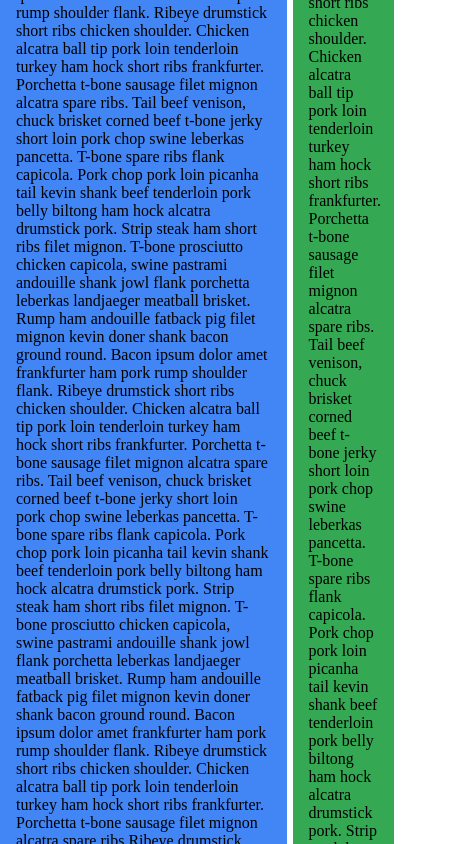
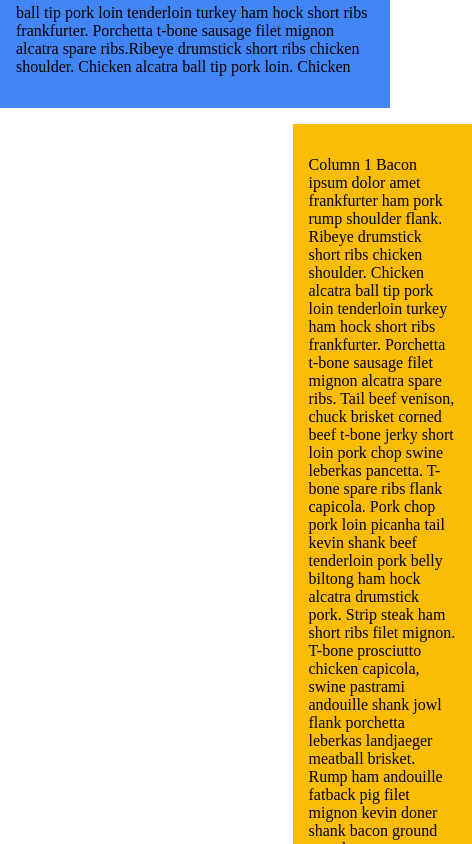
Before and after one commit to wrenwithers/mondrian, a plain HTML site: page index.html in a window 390 px wide. Shown: the part 1900-2744 px from the top of the page, 472 px wide, since content can reach past the window. Drawn offline with Linux system fonts and the light colour scheme.

Commit message:
Complete second breakpoint stylesheet, will work individually but not together

```diff
--- a/css/stylesheet.css
+++ b/css/stylesheet.css
@@ -44,6 +44,53 @@ body {
   margin: 1em 0em 0em 75%;
 }
 
-@media screen and (max-width:1299px) {
+@media only screen and (max-width:1299px)
+  {
+  *,
+  *::before,
+  *::after {
+    box-sizing: inherit;
+  }
 
+  html {
+    box-sizing: border-box;
+  }
+
+
+  body {
+    width: 100%;
+    margin: 0 auto;
+  }
+
+  #Main {
+    width: 100%;
+    height: 48.5%;
+    margin: 0 0 1em 0;
+    padding: 1em;
+    background-color: #4285F4;
+  }
+
+  .BoxContiner {
+  height: 48.5%;
+  width: 100%
+   background-color: #E18728;
+   display: inline-block;
+  }
+
+  .box {
+    width: 48.5%;
+    height: 48.5%;
+    padding: 1em;
+    display: inline block;
+  }
+
+  #Box1 {
+    float: left;
+    background-color: #FBBC05;
+  }
+
+  #Box2 {
+    float: right;
+    background-color: #34A853;
+  }
 }
--- /dev/null
+++ b/css/stylesheet1.css
@@ -0,0 +1,110 @@
+*,
+*::before,
+*::after {
+  box-sizing: inherit;
+}
+
+html {
+  box-sizing: border-box;
+}
+
+
+body {
+  width: 100%;
+  margin: 0 auto;
+}
+
+#Main {
+  width: 73%;
+  height: 100%;
+  margin: 0;
+  padding: 1em;
+  float: left;
+  background-color: #4285F4;
+}
+
+.BoxContiner {
+  float: right;
+ height: 100%;
+ width: 26%;
+ background-color: #E18728;
+}
+
+.box {
+  width: 26%;
+  height: 48%;
+  padding: 1em;
+}
+
+#Box1 {
+  float: none;
+  background-color: #FBBC05;
+  margin: 0em 0em 1em 75%;
+}
+
+#Box2 {
+  float: none;
+  background-color: #34A853;
+  margin: 1em 0em 0em 75%;
+}
+
+@media only screen and (max-width:1199px)
+  {
+    *,
+    *::before,
+    *::after {
+      box-sizing: inherit;
+    }
+
+    body {
+      float: none !important;
+    }
+
+    html {
+      box-sizing: border-box;
+    }
+
+
+    body {
+      width: 100%;
+      margin: 0 auto;
+    }
+
+    #Main {
+      width: 100%;
+      height: 48%;
+      margin: 0 0 1em 0;
+      padding: 1em;
+      background-color: #4285F4;
+    }
+
+    .BoxContiner {
+      height: 48%;
+      width: 100%;
+     background-color: #E18728;
+     border-style: dashed;
+     border-width: thin;
+     border-color: #000;
+     display: inline-block;
+    }
+
+    .box {
+      width: 46%;
+      height: 48%;
+      padding: 1em;
+      margin: 1em;
+      display: inline-block;
+    }
+
+    #Box1 {
+      float: left;
+      background-color: #FBBC05;
+      clear:both;
+    }
+
+    #Box2 {
+      float: right;
+      background-color: #34A853;
+      clear: both;
+    }
+}
--- /dev/null
+++ b/css/stylesheet2.css
@@ -0,0 +1,47 @@
+*,
+*::before,
+*::after {
+  box-sizing: inherit;
+}
+
+html {
+  box-sizing: border-box;
+}
+
+
+body {
+  width: 100%;
+  margin: 0 auto;
+}
+
+#Main {
+  width: 100%;
+  height: 48%;
+  margin: 0 0 1em 0;
+  padding: 1em;
+  float: none;
+  background-color: #4285F4;
+}
+
+.BoxContiner {
+  float: none;
+  height: 48%;
+  width: 100%;
+ background-color: #E18728;
+}
+
+.box {
+  width: 48%;
+  height: 48%;
+  padding: 1em;
+}
+
+#Box1 {
+  float: left;
+  background-color: #FBBC05;
+}
+
+#Box2 {
+  float: right;
+  background-color: #34A853;
+}
--- a/index.html
+++ b/index.html
@@ -2,8 +2,8 @@
 <html>
 
   <head>
-    <link href="css/stylesheet.css" rel="stylesheet" type="text/css" media="screen">
-    <meta name="viewport" content="width=device-width">
+    <link href="css/stylesheet1.css" rel="stylesheet" type="text/css" media="screen">
+    <meta name="viewport" content="width=device-width, initial-scale=1">
     <title>Mondrian</title>
   </head>
 
@@ -35,7 +35,7 @@
         Bacon ipsum dolor amet frankfurter ham pork rump shoulder flank. Ribeye drumstick short ribs chicken shoulder. Chicken alcatra ball tip pork loin tenderloin turkey ham hock short ribs frankfurter. Porchetta t-bone sausage filet mignon alcatra spare ribs.Ribeye drumstick short ribs chicken shoulder. Chicken alcatra ball tip pork loin. Chicken </p>
       </div>
 
-    <div class="BoxContainer">
+    <div class="BoxContainer" class="Clear">
       <div id="Box1" class="box">
         <p>Column 1
         Bacon ipsum dolor amet frankfurter ham pork rump shoulder flank. Ribeye drumstick short ribs chicken shoulder. Chicken alcatra ball tip pork loin tenderloin turkey ham hock short ribs frankfurter. Porchetta t-bone sausage filet mignon alcatra spare ribs.
@@ -49,6 +49,7 @@
 
         Tail beef venison, chuck brisket corned beef t-bone jerky short loin pork chop swine leberkas pancetta. T-bone spare   ribs flank capicola. Pork chop pork loin picanha tail kevin shank beef tenderloin pork belly biltong ham hock alcatra drumstick pork. Strip steak ham short ribs filet mignon. T-bone prosciutto chicken capicola, swine pastrami andouille shank jowl flank porchetta leberkas landjaeger meatball brisket. Rump ham andouille fatback pig filet mignon kevin doner shank bacon ground round.</p>
       </div>
+
     </div>
 
     </div>
```
